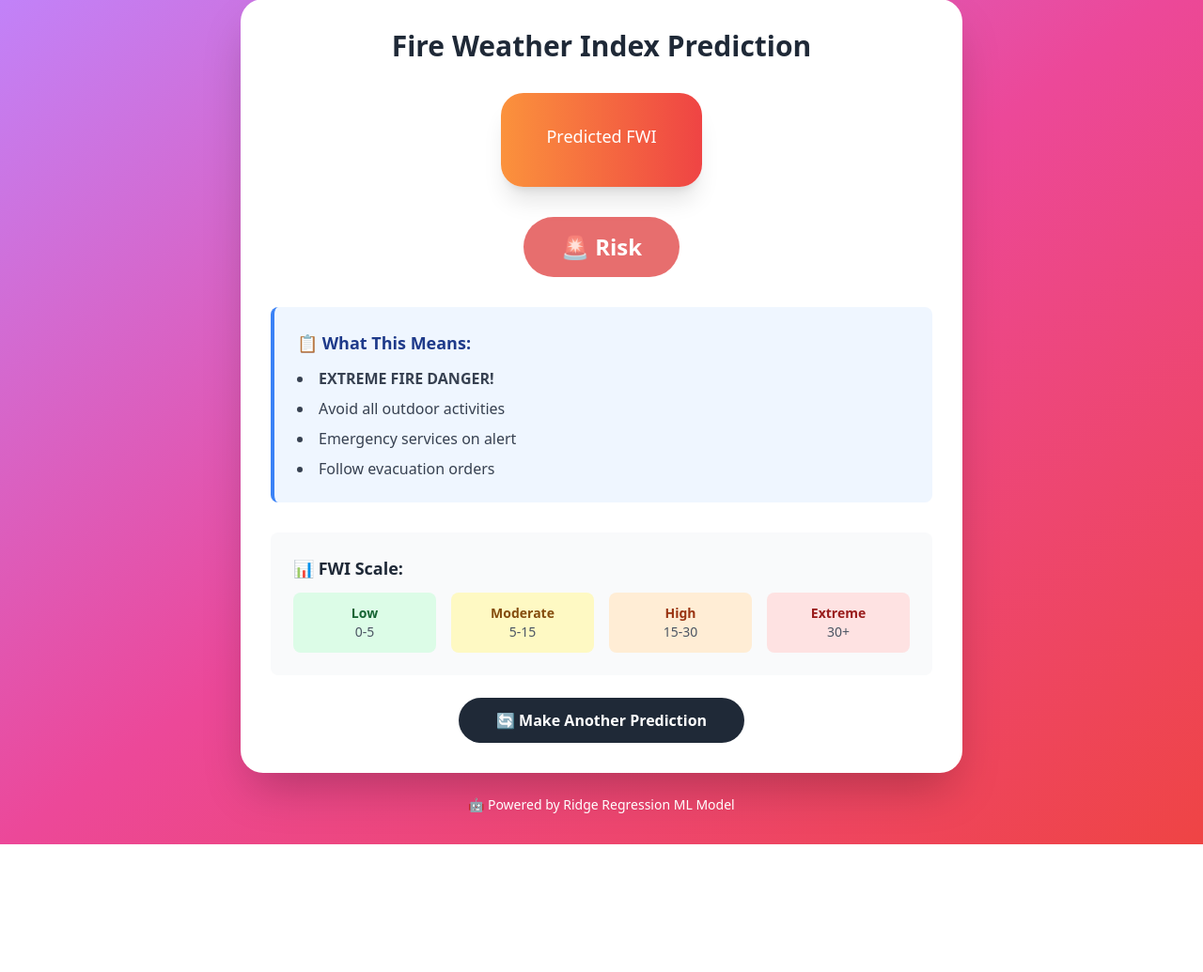
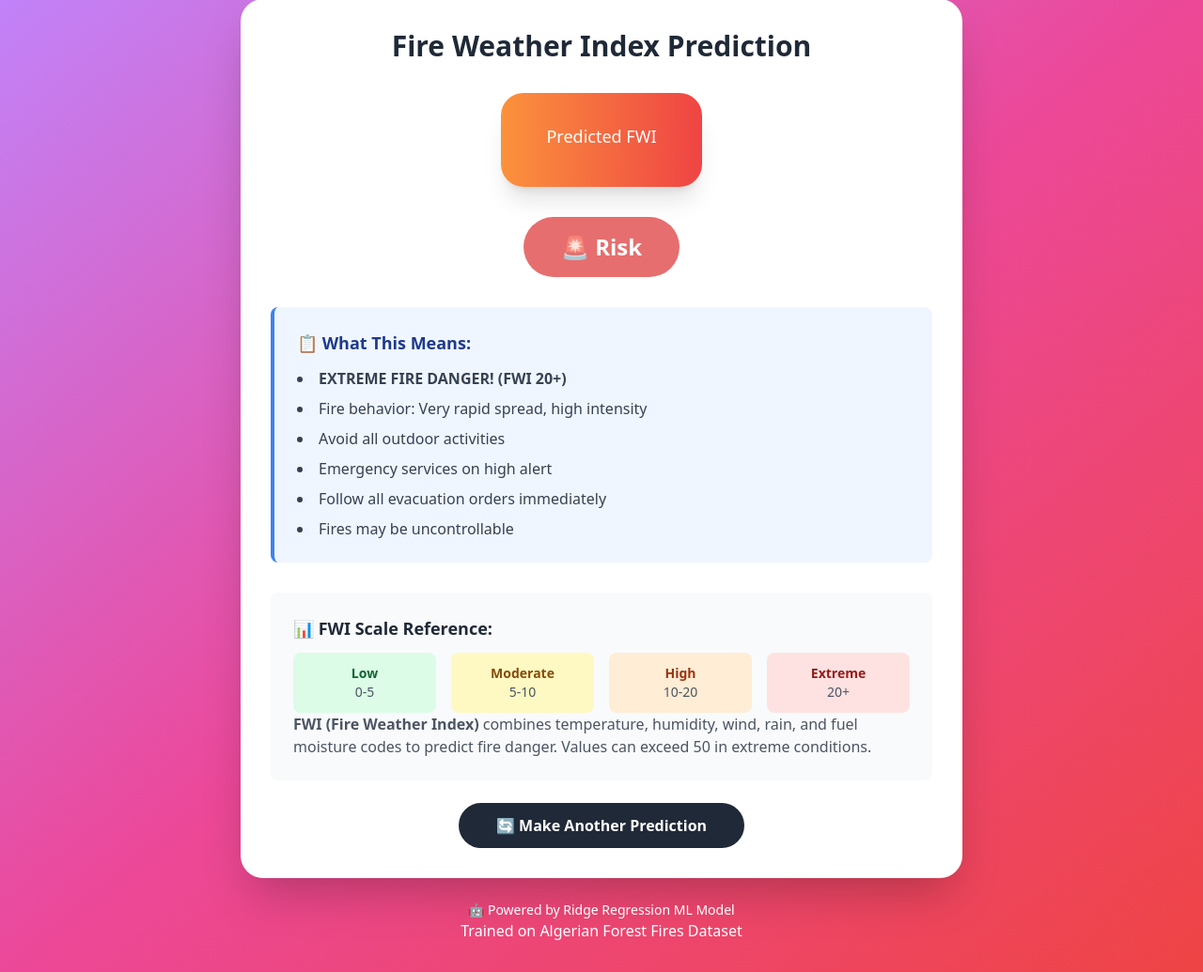
Before and after one commit to jaskarn09/tempest, a Flask app: template templates/result.html in a window 1280 px wide. Shown: the part 33-1068 px from the top of the page at 94% size. Before the commit the page ends 932 px from the top, so only its background shows below. Run offline with Flask 3, Linux system fonts and the light colour scheme; the template is opened without the code that fills it, so the values that code supplies are empty; parts of the project's set-up code (start-up, migrations or seed data) failed here and were passed over.

Commit message:
Apply workspace modifications

```diff
--- a/app.py
+++ b/app.py
@@ -1,5 +1,6 @@
 """
-Tempest FWI Predictor - Flask App (DEBUG VERSION)
+Tempest FWI Predictor - Flask App (CORRECT VERSION)
+Predicts actual FWI values (0-50+) from meteorological data
 """
 
 from flask import Flask, render_template, request
@@ -44,28 +45,43 @@ def predict():
 
         # Predict
         features_scaled = scaler.transform([features])
-        print(f"Scaled features: {features_scaled}")
+        print(f"Scaled features: {features_scaled[0].round(2)}")
 
         prediction = model.predict(features_scaled)[0]
-        print(f"Raw prediction: {prediction}")
 
-        # Risk level (0 = no fire, 1 = fire)
-        if prediction < 0.5:
-            risk = "Low Risk"
+        # Clip negative values to 0 (shouldn't happen but just in case)
+        fwi_value = max(0, prediction)
+
+        print(f"Raw prediction: {prediction:.2f}")
+        print(f"FWI value: {fwi_value:.2f}")
+
+        # Determine risk level based on FWI value
+        # Standard FWI scale:
+        # 0-5: Low, 5-10: Moderate, 10-20: High, 20-30: Very High, 30+: Extreme
+        if fwi_value < 5:
+            risk = "Low"
             color = "green"
+        elif fwi_value < 10:
+            risk = "Moderate"
+            color = "yellow"
+        elif fwi_value < 20:
+            risk = "High"
+            color = "orange"
         else:
-            risk = "High Risk"
+            risk = "Extreme"
             color = "red"
 
-        print(f"Risk: {risk}, FWI: {prediction}")
+        print(f"Risk Level: {risk}")
         print(f"=====================\n")
 
         return render_template('result.html',
-                             fwi=round(prediction, 2),
+                             fwi=round(fwi_value, 2),
                              risk=risk,
                              color=color)
     except Exception as e:
         print(f"ERROR: {str(e)}")
+        import traceback
+        traceback.print_exc()
         return render_template('result.html', error=str(e))
 
 if __name__ == '__main__':
--- a/static/style.css
+++ b/static/style.css
@@ -1018,6 +1018,22 @@ video {
   transition-duration: 150ms;
 }
 
+.animate-pulse {
+  animation: pulse 2s cubic-bezier(0.4, 0, 0.6, 1) infinite;
+}
+
+/* Custom animations */
+
+@keyframes pulse {
+  0%, 100% {
+    opacity: 1;
+  }
+
+  50% {
+    opacity: .5;
+  }
+}
+
 .hover\:scale-105:hover {
   --tw-scale-x: 1.05;
   --tw-scale-y: 1.05;
--- a/templates/result.html
+++ b/templates/result.html
@@ -68,37 +68,43 @@
                     <h3 class="font-bold text-lg mb-3 text-blue-900">📋 What This Means:</h3>
                     {% if color == 'green' %}
                     <ul class="list-disc list-inside space-y-2 text-gray-700">
-                        <li>Minimal fire danger</li>
+                        <li>Minimal fire danger (FWI under 5)</li>
                         <li>Normal outdoor activities safe</li>
-                        <li>Standard precautions apply</li>
+                        <li>Standard fire prevention measures apply</li>
+                        <li>Fire behavior: Fires start easily but spread slowly</li>
                     </ul>
                     {% elif color == 'yellow' %}
                     <ul class="list-disc list-inside space-y-2 text-gray-700">
-                        <li>Moderate fire potential</li>
-                        <li>Exercise caution outdoors</li>
-                        <li>Avoid burning debris</li>
-                        <li>Monitor weather updates</li>
+                        <li>Moderate fire potential (FWI 5-10)</li>
+                        <li>Exercise caution with outdoor burning</li>
+                        <li>Monitor weather conditions</li>
+                        <li>Fire behavior: Moderate rate of spread</li>
+                        <li>Keep firefighting equipment ready</li>
                     </ul>
                     {% elif color == 'orange' %}
                     <ul class="list-disc list-inside space-y-2 text-gray-700">
-                        <li><strong>High fire danger!</strong></li>
+                        <li><strong>High fire danger! (FWI 10-20)</strong></li>
                         <li>No outdoor burning permitted</li>
+                        <li>Fire behavior: Rapid spread expected</li>
                         <li>Prepare evacuation plans</li>
-                        <li>Report smoke immediately</li>
+                        <li>Report any smoke immediately</li>
+                        <li>Spotting and crowning possible</li>
                     </ul>
                     {% else %}
                     <ul class="list-disc list-inside space-y-2 text-gray-700">
-                        <li><strong>EXTREME FIRE DANGER!</strong></li>
+                        <li><strong>EXTREME FIRE DANGER! (FWI 20+)</strong></li>
+                        <li>Fire behavior: Very rapid spread, high intensity</li>
                         <li>Avoid all outdoor activities</li>
-                        <li>Emergency services on alert</li>
-                        <li>Follow evacuation orders</li>
+                        <li>Emergency services on high alert</li>
+                        <li>Follow all evacuation orders immediately</li>
+                        <li>Fires may be uncontrollable</li>
                     </ul>
                     {% endif %}
                 </div>
 
                 <!-- FWI Scale Reference -->
                 <div class="bg-gray-50 p-6 rounded-lg mb-6">
-                    <h3 class="font-bold text-lg mb-3 text-gray-800">📊 FWI Scale:</h3>
+                    <h3 class="font-bold text-lg mb-3 text-gray-800">📊 FWI Scale Reference:</h3>
                     <div class="grid grid-cols-2 md:grid-cols-4 gap-4 text-center text-sm">
                         <div class="bg-green-100 p-3 rounded-lg">
                             <div class="font-bold text-green-800">Low</div>
@@ -106,17 +112,22 @@
                         </div>
                         <div class="bg-yellow-100 p-3 rounded-lg">
                             <div class="font-bold text-yellow-800">Moderate</div>
-                            <div class="text-gray-600">5-15</div>
+                            <div class="text-gray-600">5-10</div>
                         </div>
                         <div class="bg-orange-100 p-3 rounded-lg">
                             <div class="font-bold text-orange-800">High</div>
-                            <div class="text-gray-600">15-30</div>
+                            <div class="text-gray-600">10-20</div>
                         </div>
                         <div class="bg-red-100 p-3 rounded-lg">
                             <div class="font-bold text-red-800">Extreme</div>
-                            <div class="text-gray-600">30+</div>
+                            <div class="text-gray-600">20+</div>
                         </div>
                     </div>
+                    <p class="text-xs text-gray-600 mt-4">
+                        <strong>FWI (Fire Weather Index)</strong> combines temperature, humidity, wind,
+                        rain, and fuel moisture codes to predict fire danger. Values can exceed 50 in
+                        extreme conditions.
+                    </p>
                 </div>
 
                 <!-- Back Button -->
@@ -131,6 +142,7 @@
             <!-- Footer -->
             <div class="text-center text-white">
                 <p class="text-sm">🤖 Powered by Ridge Regression ML Model</p>
+                <p class="text-xs mt-2">Trained on Algerian Forest Fires Dataset</p>
             </div>
 
         </div>
```
Also changed, not shown: train_model.py (+112 -32 lines), README.md, 1 other file.
